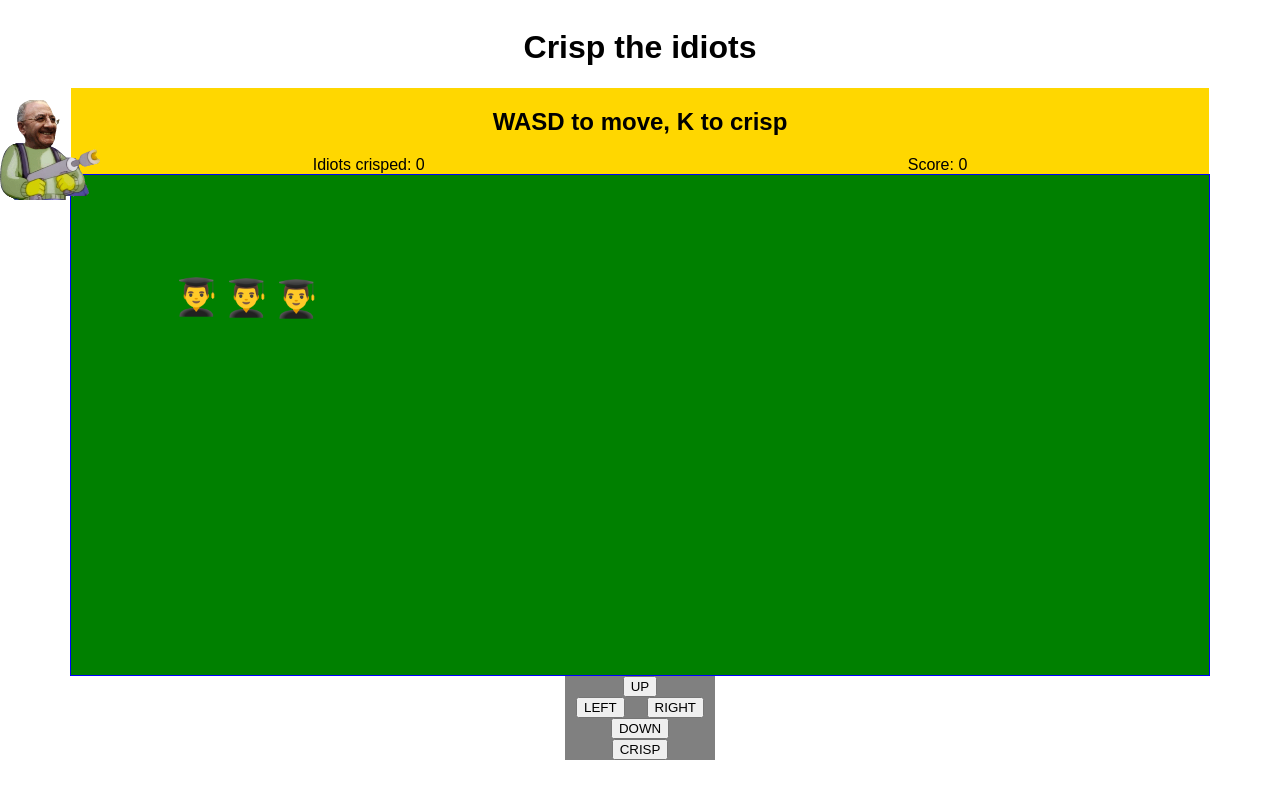
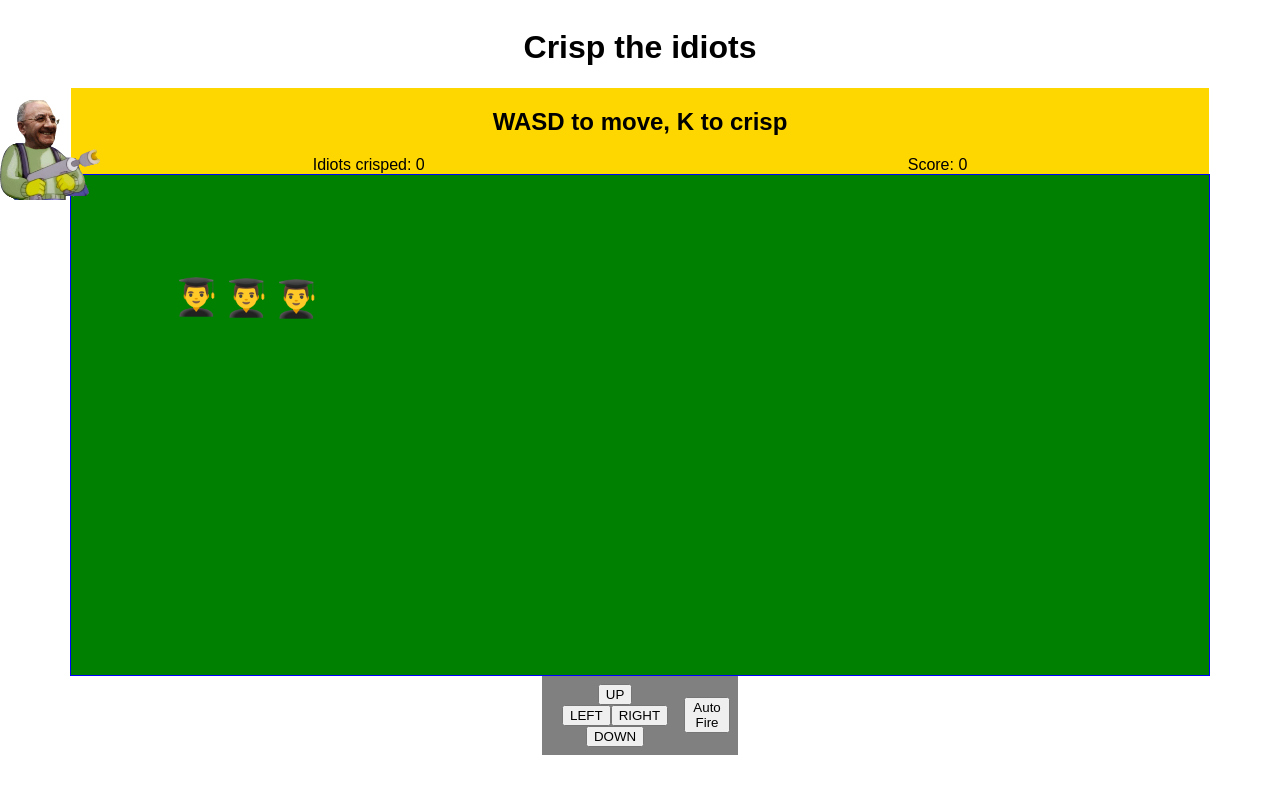
Before and after one commit to glaucopater/flatten-the-idiot, a React (Create React App) app: page / in a window 1280 px wide. Built offline with nearby package versions, Linux system fonts and the light colour scheme.

Commit message:
Reducer fixed, z-index fixed

```diff
--- a/src/App.tsx
+++ b/src/App.tsx
@@ -25,7 +25,7 @@ const enableInterval = (
     if (counter < 3) {
       setCounter(counter + 1);
     }
-  }, 5000);
+  }, 3000);
   return intervalId;
 };
 
@@ -36,11 +36,9 @@ const App = (props: any) => {
 
   React.useEffect(() => {
     enableInterval(counter, setCounter, setRandom, setCollisions);
-  }, [counter]);
+  }, []);
 
   const { increaseScore, score } = props;
-
-  console.log("App -> props", props)
 
   React.useEffect(() => {
     if (collisions.length > 0)
--- a/src/components/Flame/styled.ts
+++ b/src/components/Flame/styled.ts
@@ -5,6 +5,6 @@ export const SCFlame = styled.div`
   height: 24px;
   font-size: 14px;
   > img {
-    z-index: 1000;
+    z-index: 10;
   }
 `;
--- a/src/components/GameControls/index.tsx
+++ b/src/components/GameControls/index.tsx
@@ -1,5 +1,5 @@
 import * as React from "react";
-import { SCGameControls } from "./styled";
+import { SCGameControls, SCGameControlsDirection } from "./styled";
 import { connect } from "react-redux";
 import { RootState } from "../../store/reducers";
 import { setUpPressed, setDownPressed, setLeftPressed, setRightPressed, setFirePressed } from "../../store/actions/controls";
@@ -30,6 +30,7 @@ const GameControls = (props: any) => {
 
   return (
     <SCGameControls>
+      <SCGameControlsDirection>
         <div>
           <button onClick={handleUpPress}>UP</button>
         </div>
@@ -40,8 +41,9 @@ const GameControls = (props: any) => {
         <div>
           <button onClick={handleDownPress}>DOWN</button>
         </div>
+      </SCGameControlsDirection>
       <div>
-        <button onClick={handleFirePress}>CRISP</button>
+        <button onClick={handleFirePress}>Auto Fire</button>
       </div>
     </SCGameControls >);
 }
--- a/src/components/GameControls/styled.ts
+++ b/src/components/GameControls/styled.ts
@@ -3,10 +3,17 @@ import styled from "styled-components";
 export const SCGameControls = styled.div`
   margin: 0 auto;
   background: grey;
-  width: 150px;
-  > div {
-    display: flex;
-    flex-wrap: wrap;
-    justify-content: center;
-  }
+  width: 180px;
+  display: flex;
+  align-items: center;
+  padding: 8px;
 `;
+
+export const SCGameControlsDirection = styled.div`
+  margin: 0 auto;
+  background: grey;
+  display: flex;
+  flex-wrap: wrap;
+  justify-content: center;
+  margin-right: 4px;
+`;
--- a/src/components/Hero/index.tsx
+++ b/src/components/Hero/index.tsx
@@ -22,13 +22,11 @@ const Hero = (props: any) => {
     setPosition(updatePosition(position));
   };
 
-  let upPressed = props.up;
-  let leftPressed = props.left;
-  let rightPressed = props.right;
-  let downPressed = props.down;
-  let crispPressed = props.fire;
-
-  console.log("Hero -> props", props, upPressed);
+  let upPressed = props.controls.up;
+  let leftPressed = props.controls.left;
+  let rightPressed = props.controls.right;
+  let downPressed = props.controls.down;
+  let crispPressed = props.controls.fire;
 
   let left = position.x;
   let top = position.y;
@@ -66,6 +64,6 @@ const Hero = (props: any) => {
 
 export default connect(
   (state: RootState) => {
-    return { controls: state.controls };
-  }, {}
+    return { controls: state.controls, ...state };
+  }
 )(Hero);
--- a/src/components/Hero/styled.ts
+++ b/src/components/Hero/styled.ts
@@ -5,6 +5,7 @@ export const SCHero = styled.div`
   position: fixed;
   will-change: left, top;
   display: flex;
+  z-index: 10;
 `;
 
 export const SCHeroImage = styled.img`
--- a/src/components/Idiot/index.tsx
+++ b/src/components/Idiot/index.tsx
@@ -7,7 +7,8 @@ const Idiot = (props: any) => {
   const styles = React.useMemo(
     () => ({
       left: position.x,
-      top: position.y
+      top: position.y,
+      zIndex: 1
     }),
     [position]
   );
--- a/src/store/reducers/controls.ts
+++ b/src/store/reducers/controls.ts
@@ -8,13 +8,12 @@ const initialState = {
   fire: false,
 };
 
-const controls = (
-  state = initialState,
-  action: { type: any; buttonPressed: boolean }
-) => {
+const controls = (state = initialState, action: any) => {
   let draft = {
     ...initialState,
   };
+
+  console.log("controls -> action", action);
   switch (action.type) {
     case constants.UP_PRESSED:
       draft!.up = true;
@@ -29,12 +28,12 @@ const controls = (
       draft!.right = true;
       break;
     case constants.FIRE_PRESSED:
-      draft!.fire = true;
+      draft!.fire = !state.fire;
       break;
     default:
       draft = state;
   }
-  return controls;
+  return draft;
 };
 
 export default controls;
```
Lines whose indentation alone changed are shown as unchanged.
